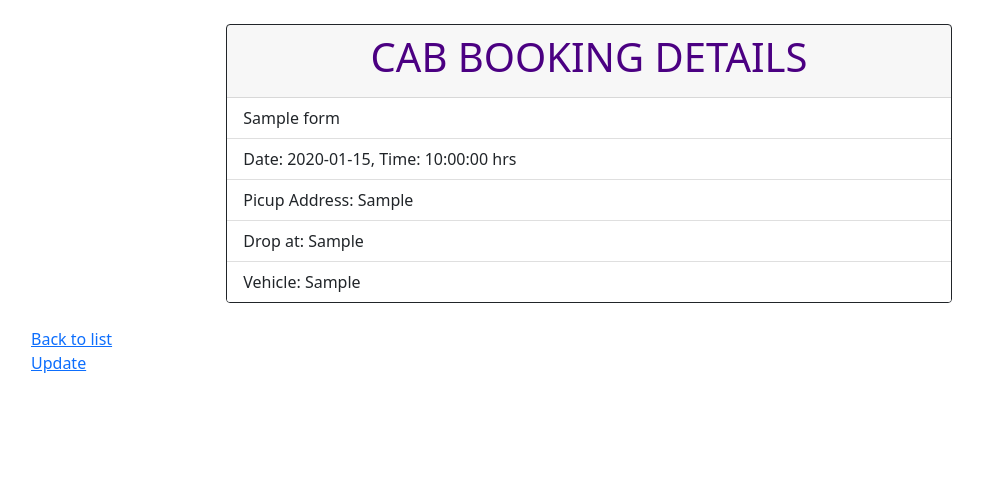
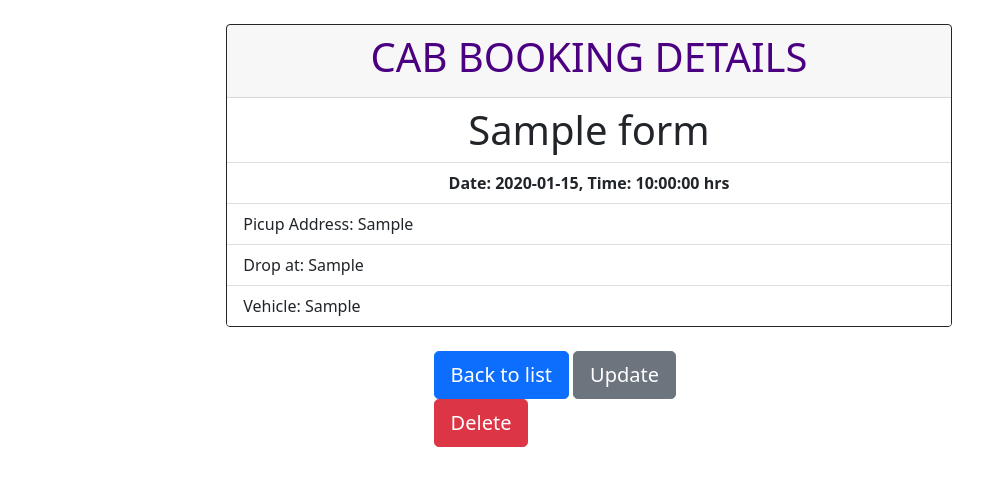
Before and after one commit to vinodvv/cab_booking_form, a Flask app: page /booking/1 in a window 1280 px wide. Shown: the part 56-542 px from the top of the page, without its empty margins (51-1034 px from the left). Run offline with Flask 3, Linux system fonts and the light colour scheme; tables that the repository leaves empty hold one stand-in row (values such as "Sample post").

Commit message:
Add delete function

```diff
--- a/app.py
+++ b/app.py
@@ -1,4 +1,4 @@
-from flask import Flask, render_template, request, flash, redirect
+from flask import Flask, render_template, request, flash, redirect, abort
 from flask_mail import Mail, Message
 
 from models import db, Form
@@ -136,8 +136,8 @@ def booking_update(booking_id):
             name = request.form["name"].title()
             mobile = request.form["mobile"]
             email = request.form["email"]
-            pickup = request.form["from"].upper()
-            drop = request.form["to"].upper()
+            pickup = request.form["from"]
+            drop = request.form["to"]
             date = request.form["date"]
             date_obj = datetime.strptime(date, "%Y-%m-%d")
             time = request.form["time"]
@@ -156,6 +156,24 @@ def booking_update(booking_id):
     return render_template("update.html", booking=booking)
 
 
+@app.route("/delete/<int:booking_id>", methods=['GET', 'POST'])
+def booking_delete(booking_id):
+    try:
+        booking = Form.query.filter_by(id=booking_id).first()
+        if request.method == 'POST':
+            if booking:
+                db.session.delete(booking)
+                db.session.commit()
+                return redirect("/list")
+            else:
+
+                return "Booking not found."
+    except Exception as e:
+        return f'Error deleting booking: {str(e)}'
+
+    return render_template('delete.html')
+
+
 if __name__ == "__main__":
     with app.app_context():
         db.create_all()
--- a/static/css/style.css
+++ b/static/css/style.css
@@ -6,4 +6,12 @@ h1 {
 
 .table a{
     text-decoration: None;
+    white-space: nowrap;
+    width: 100%;
 }
+
+td {
+    max-width: 0;
+    overflow: hidden;
+    text-overflow: ellipsis;
+}
--- a/templates/booking_detail.html
+++ b/templates/booking_detail.html
@@ -5,15 +5,18 @@
         <div class="card mx-auto border-dark mb-4" style="width: 65%;">
             <div class="card-header" style="text-align: center; color: indigo;"><h1>Cab booking details</h1></div>
             <ul class="list-group list-group-flush">
-                <li class="list-group-item">{{ booking.name }}</li>
-                <li class="list-group-item">Date: {{ booking.date }}, Time: {{ booking.time }} hrs</li>
+                <li class="list-group-item display-6" style="text-align: center;">{{ booking.name }}</li>
+                <li class="list-group-item" style="text-align: center;"><strong>Date: {{ booking.date }}, Time: {{ booking.time }} hrs</strong></li>
                 <li class="list-group-item">Picup Address: {{ booking.pickup }}</li>
                 <li class="list-group-item">Drop at: {{ booking.drop }}</li>
                 <li class="list-group-item">Vehicle: {{ booking.vehicle }}</li>
             </ul>
         </div>
-        <a href="{{ url_for('booking_list') }}">Back to list</a>
-        <p><a href="{{ url_for('booking_update', booking_id=booking.id) }}">Update</a></p>
+        <div class="container mt-4 mb-4 mx-auto" style="width: 30%;">
+            <a class="btn btn-primary btn-lg" href="{{ url_for('booking_list') }}">Back to list</a>
+            <a class="btn btn-secondary btn-lg" href="{{ url_for('booking_update', booking_id=booking.id) }}">Update</a>
+            <a class="btn btn-danger btn-lg" href="{{ url_for('booking_delete', booking_id=booking.id) }}">Delete</a>
+        </div>
     </div>
 
 {% endblock content %}
--- a/templates/list.html
+++ b/templates/list.html
@@ -13,7 +13,7 @@
         </form>
 
         <table class="table table-striped table-hover">
-            <thead>
+            <thead class="table-dark">
                 <tr class="table-active">
                     <th>No</th>
                     <th>DATE</th>
```
Also changed, not shown: templates/delete.html (added, +11 -0 lines).
